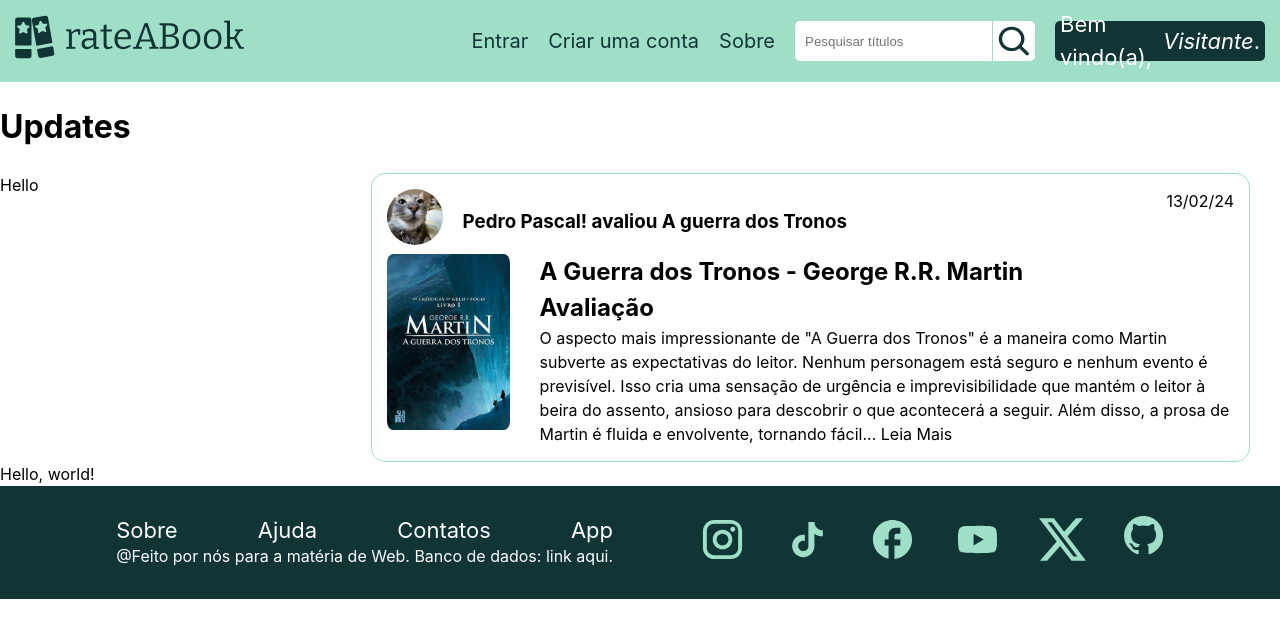
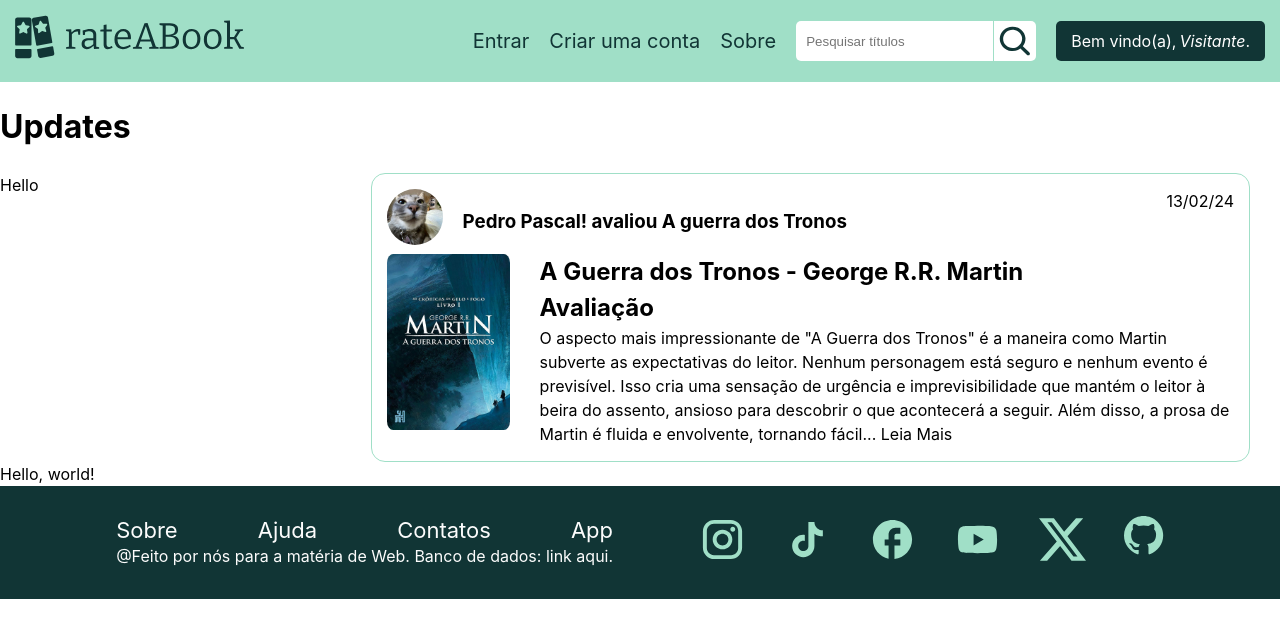
Before and after one commit to RiquelmeJ/bookerboxd, a React (Vite) app: page / in a window 1280 px wide. Shown: the top 638 px of the page. Built offline with nearby package versions, Linux system fonts and the light colour scheme.

Commit message:
user-btn font resized.

```diff
--- a/src/components/navbar/Navbar.css
+++ b/src/components/navbar/Navbar.css
@@ -72,15 +72,16 @@ nav {
 }
 
 #user-btn {
+    font-size: 1rem;
     justify-content: center;
     align-items: center;
     text-decoration: none;
     border-radius: 5px;
     height: 5vh;
-    width: 200px;
+    width: fit-content;
     background-color: #113535;
     color: #fff;
-    padding:0 5px;
+    padding:0 15px;
 }
 
 #user-btn img{
```
